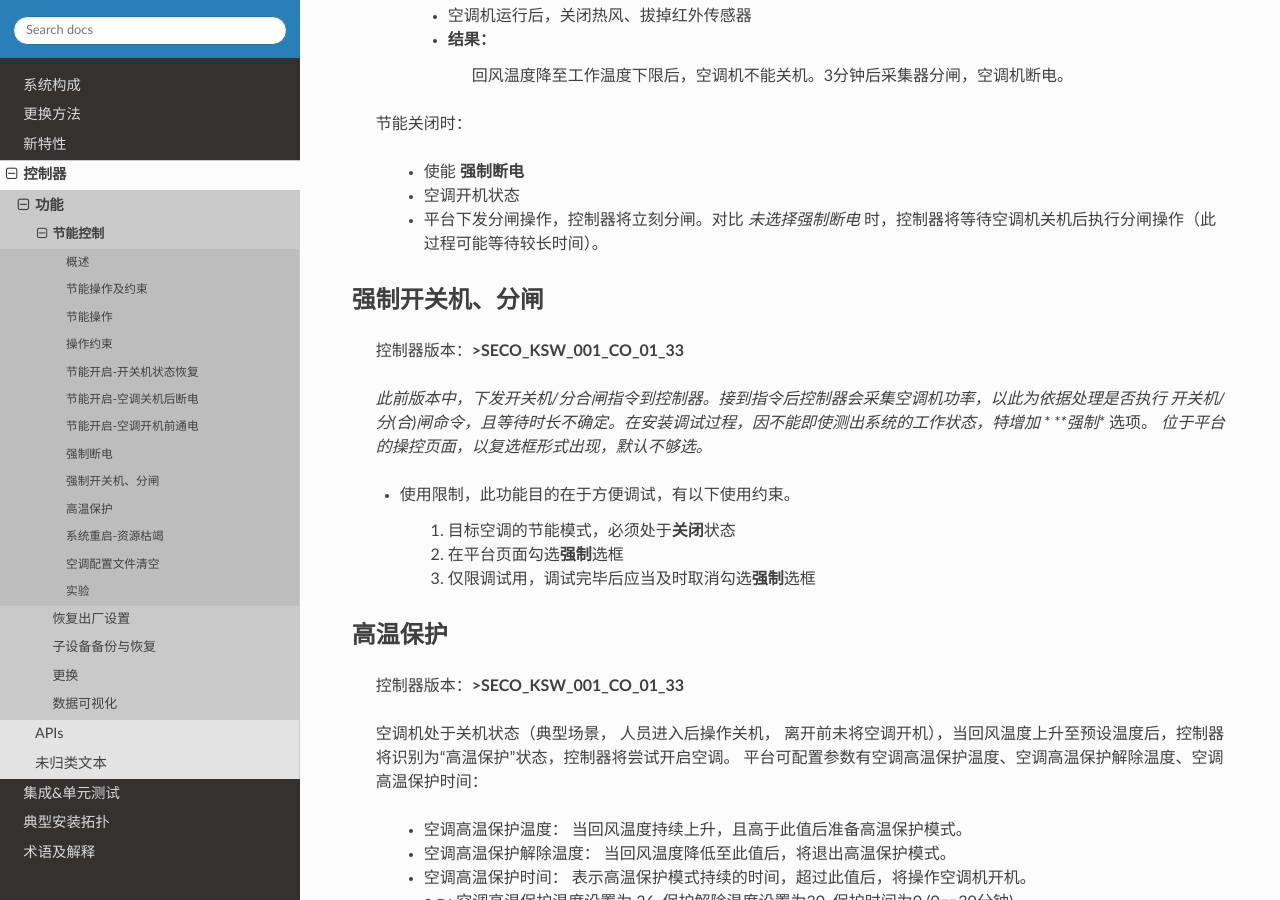
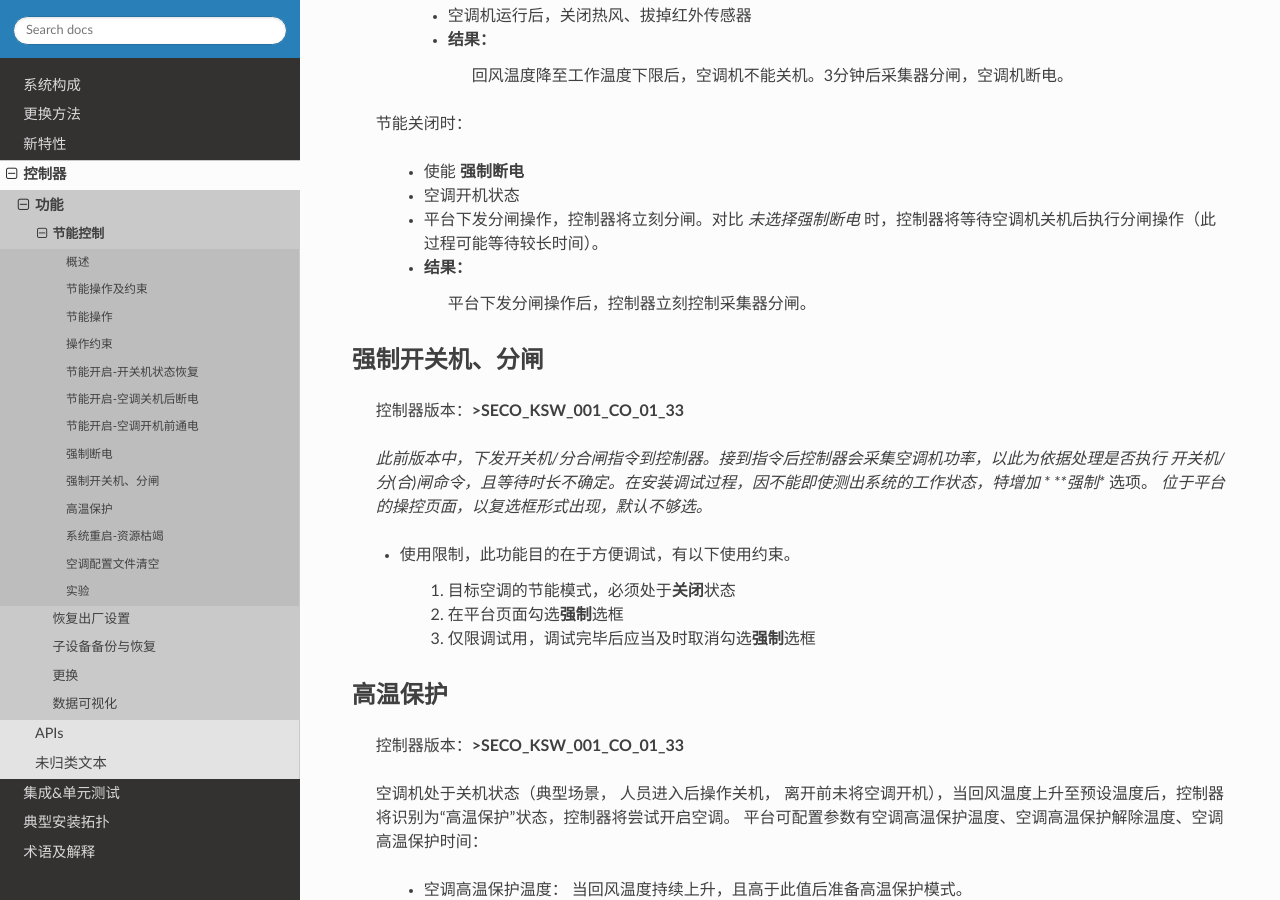
Before and after one commit to Muatrack/ControllerDocs, a Sphinx documentation site: the page built from docs/source/docs/controller/functions/powersave.rst, in a window 1280 px wide and 900 px high, scrolled down 3633 px. Built offline with Sphinx 7.4.7 and the Read the Docs theme 3.1.0, drawn with Linux system fonts in a browser that asks for light colours.

Commit message:
增加 强制断电-节能关闭时的测试结果

```diff
--- a/docs/source/docs/controller/functions/powersave.rst
+++ b/docs/source/docs/controller/functions/powersave.rst
@@ -147,6 +147,8 @@
 			* 使能 **强制断电**
 			* 空调开机状态
 			* 平台下发分闸操作，控制器将立刻分闸。对比 *未选择强制断电* 时，控制器将等待空调机关机后执行分闸操作（此过程可能等待较长时间）。
+			* 结果：
+				平台下发分闸操作后，控制器立刻控制采集器分闸。
 
 强制开关机、分闸
 =================
```
